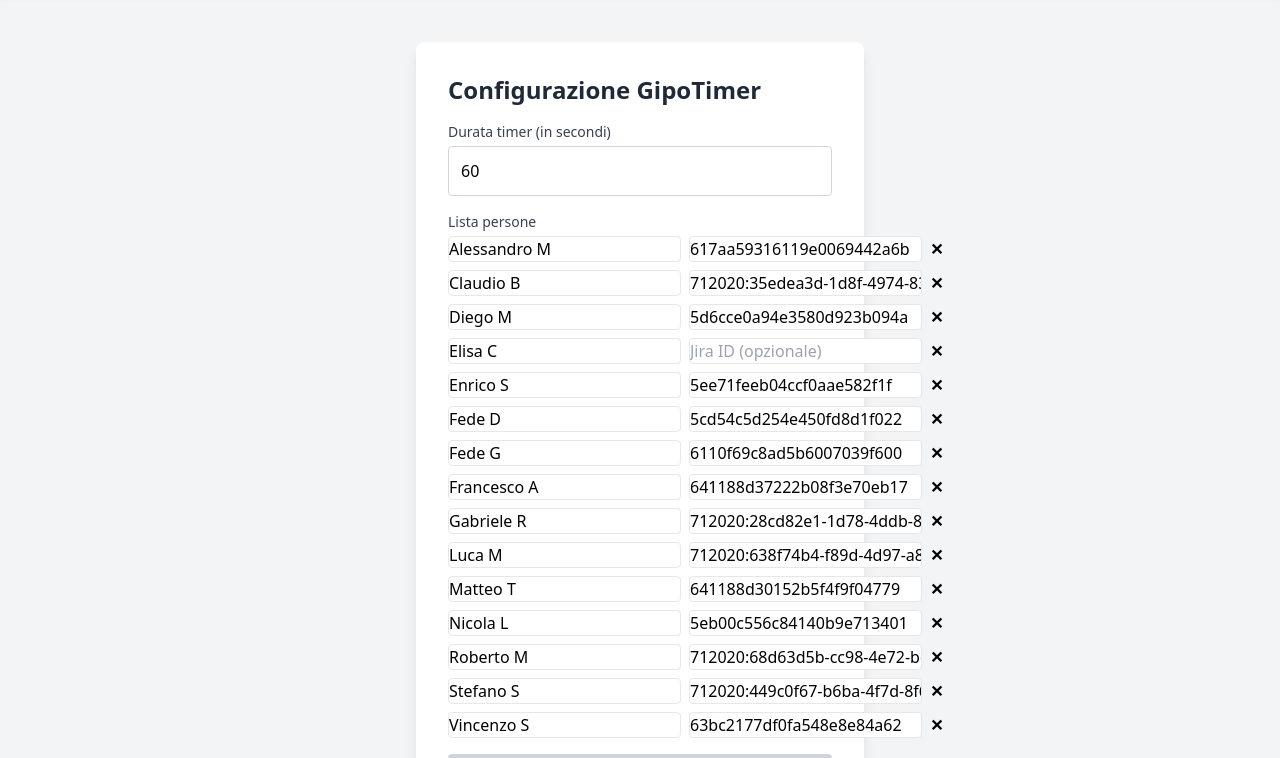
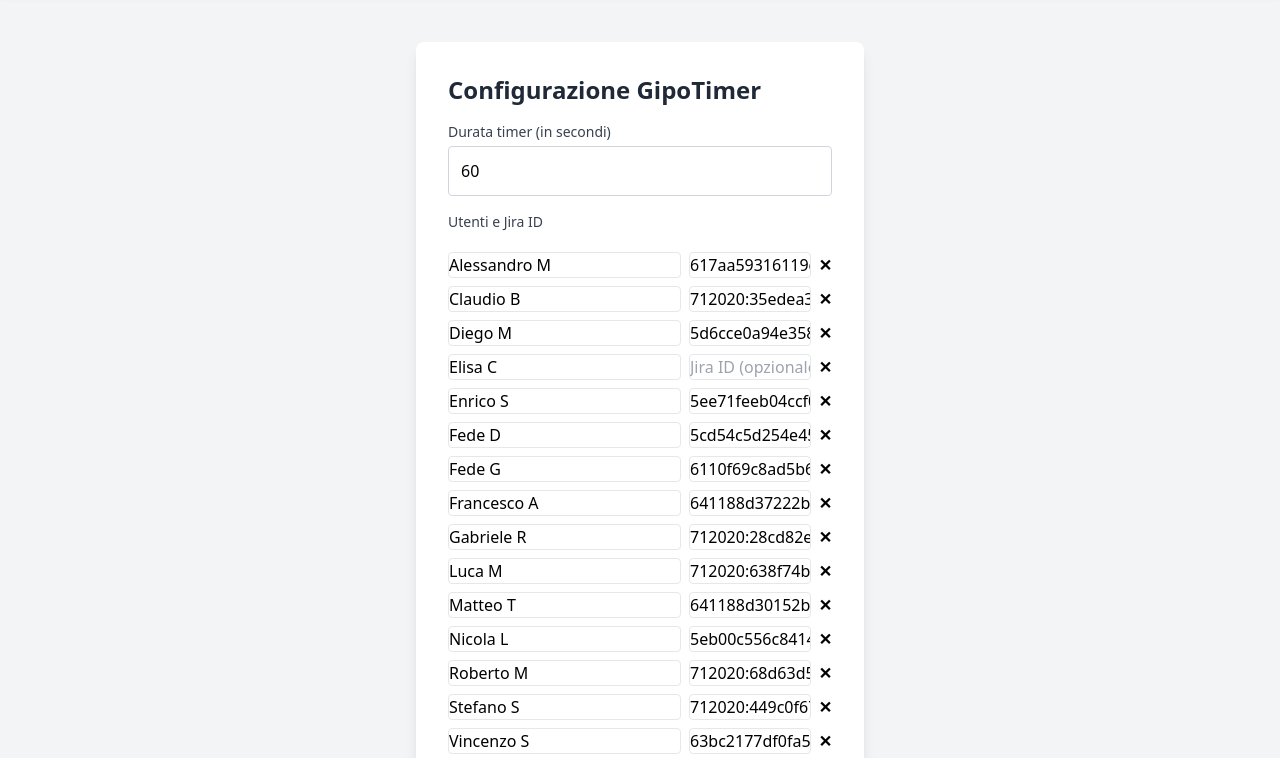
Before and after one commit to vincenzospinelli/gipo-utils-extension, a browser extension: page options/options.html in a window 1280 px wide. Shown: the part 70-828 px from the top of the page. Drawn offline with Linux system fonts and the light colour scheme.

Commit message:
Improves user input and labels for clarity

```diff
--- a/options/options.html
+++ b/options/options.html
@@ -41,9 +41,12 @@
           min="1"
           class="w-full p-3 border border-gray-300 rounded mb-4 focus:outline-none focus:ring focus:border-blue-500"
         />
-        <label class="block text-sm font-medium text-gray-700 mb-1"
-          >Lista persone</label
-        >
+        <div class="flex flex-col gap-2 mb-4">
+          <label class="text-sm font-medium text-gray-700 mb-1">
+            Utenti e Jira ID
+          </label>
+        </div>
+
         <div id="people-list" class="flex flex-col gap-2 mb-4"></div>
         <button
           id="add-person"
@@ -96,9 +99,7 @@
             <div id="winner" class="mt-4 text-xl font-bold text-blue-700"></div>
           </div>
           <div class="flex flex-col w-1/2">
-            <h3 class="text-lg font-bold text-gray-800 mb-2">
-              Lista persone (wheel)
-            </h3>
+            <h3 class="text-lg font-bold text-gray-800 mb-2">Utenti</h3>
             <textarea
               id="wheel-person-list"
               rows="20"
--- a/options/options.js
+++ b/options/options.js
@@ -39,13 +39,13 @@
   nameInput.type = "text";
   nameInput.placeholder = "Nome";
   nameInput.value = person.name || "";
-  nameInput.className = "flex-grow border rounded px-2 py-1";
+  nameInput.className = "flex-grow border rounded p-2";
 
   const jiraInput = document.createElement("input");
   jiraInput.type = "text";
   jiraInput.placeholder = "Jira ID (opzionale)";
   jiraInput.value = person.jiraId || "";
-  jiraInput.className = "w-32 border rounded px-2 py-1";
+  jiraInput.className = "w-full border rounded p-2";
 
   const removeBtn = document.createElement("button");
   removeBtn.type = "button";
```
